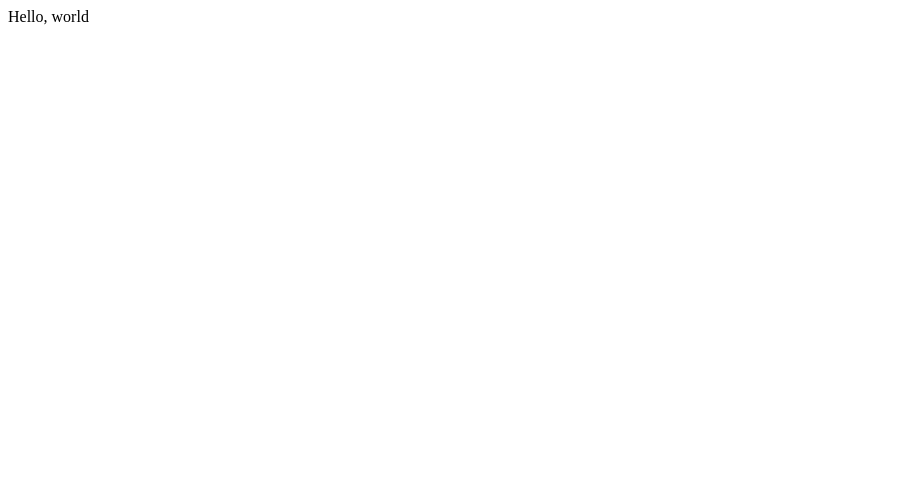
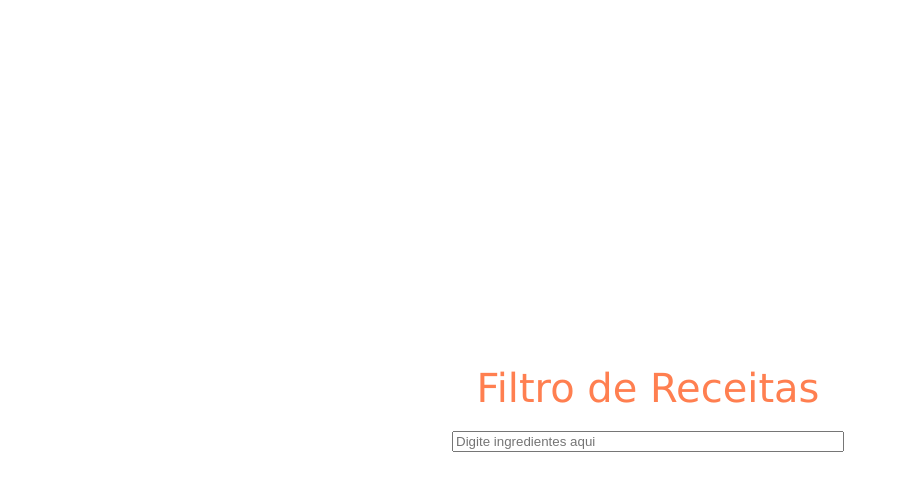
Before and after one commit to USPCodeLabSanca/onboarding-front-end, a plain HTML site: page index.html in a window 1280 px wide. Shown: the whole page, without its empty margins (0-899 px from the left). Drawn offline with Linux system fonts and the light colour scheme.

Commit message:
adicionando barra de pesquisa

```diff
--- a/index.css
+++ b/index.css
@@ -0,0 +1,19 @@
+body{
+    width: 100vw;
+    height: 100vh;
+    display: flex;
+    flex-direction: column;
+    justify-content: center;
+    align-items: center;
+}
+
+#caixa{
+    width: 30vw;
+}
+
+#logo{
+    font-family: Verdana, Geneva, Tahoma, sans-serif;
+    color:coral;
+    font-size: 40px;
+    margin-bottom: 20px;
+}
--- a/index.html
+++ b/index.html
@@ -8,7 +8,12 @@
 	<link rel="stylesheet" href="index.css">
 </head>
 <body>
-	Hello, world
+	<div id=logo>
+		Filtro de Receitas
+	</div>
+	<div id=divBarraPesquisa>
+		<input id=caixa type= "text" placeholder="Digite ingredientes aqui">
+	</div>
 	<script src="index.js"></script>
 </body>
 </html>
```
